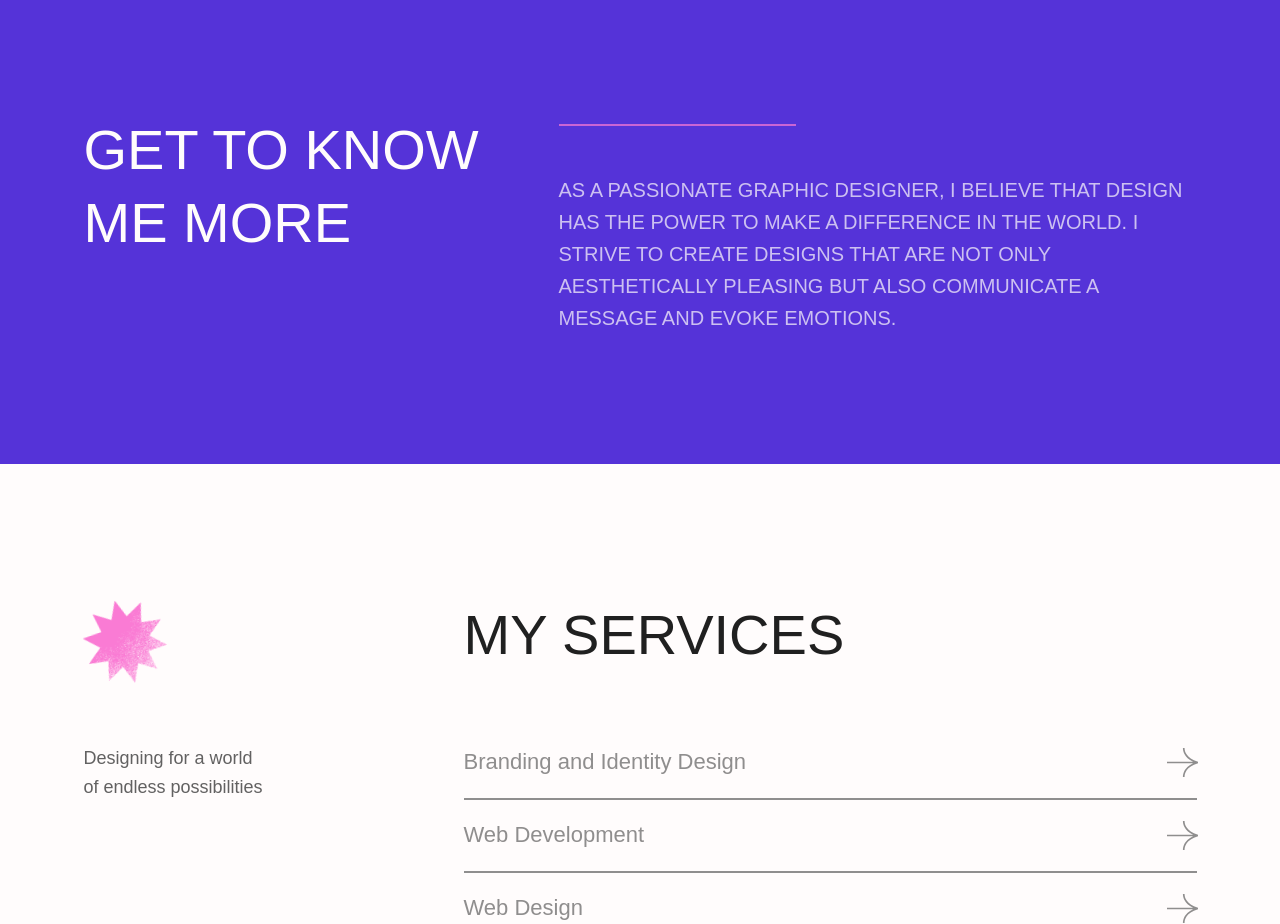
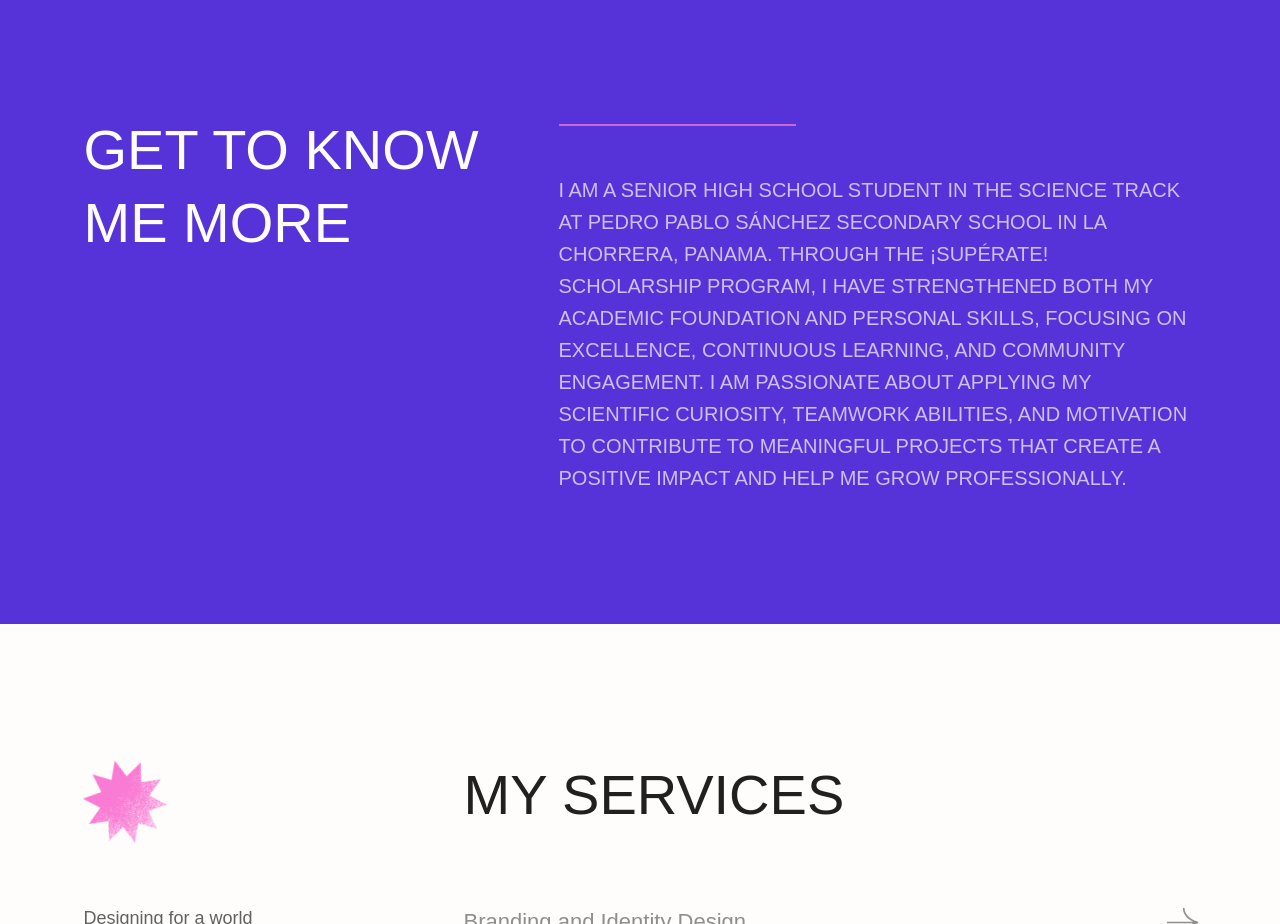
Before and after one commit to elixzj7/portafolioeliani, a plain HTML site: page index.html in a window 1280 px wide. Shown: the part 1060-1984 px from the top of the page. Drawn offline with Linux system fonts and the light colour scheme; files whose address does not match are found by name; a web font is replaced by a local one.

Commit message:
Update index.html

```diff
--- a/index.html
+++ b/index.html
@@ -106,13 +106,7 @@
               <h2 class="cs_about_title cs_font_70 cs_white_color cs_normal mb-0">GET TO KNOW ME MORE</h2>
             </div>
             <div class="col-xxl-8 col-xl-7">
-              <p class="cs_about_text cs_font_25 cs_white_color text-uppercase cs_opacity_07 cs_line_top_1 mb-0">As
-                a passionate
-                graphic
-                designer, I
-                believe that design has the power to make a difference in the world. I strive to create designs that are
-                not
-                only aesthetically pleasing but also communicate a message and evoke emotions.
+              <p class="cs_about_text cs_font_25 cs_white_color text-uppercase cs_opacity_07 cs_line_top_1 mb-0">I am a senior high school student in the Science track at Pedro Pablo Sánchez Secondary School in La Chorrera, Panama. Through the ¡Supérate! scholarship program, I have strengthened both my academic foundation and personal skills, focusing on excellence, continuous learning, and community engagement. I am passionate about applying my scientific curiosity, teamwork abilities, and motivation to contribute to meaningful projects that create a positive impact and help me grow professionally.
               </p>
             </div>
           </div>
```
